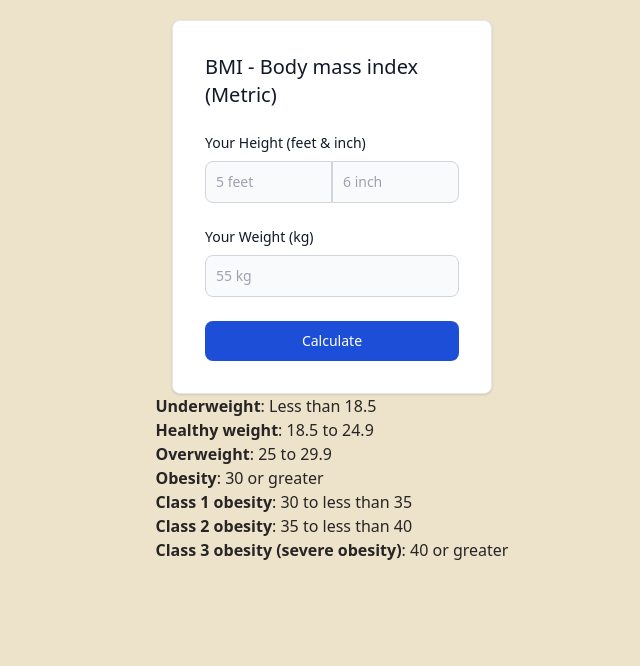
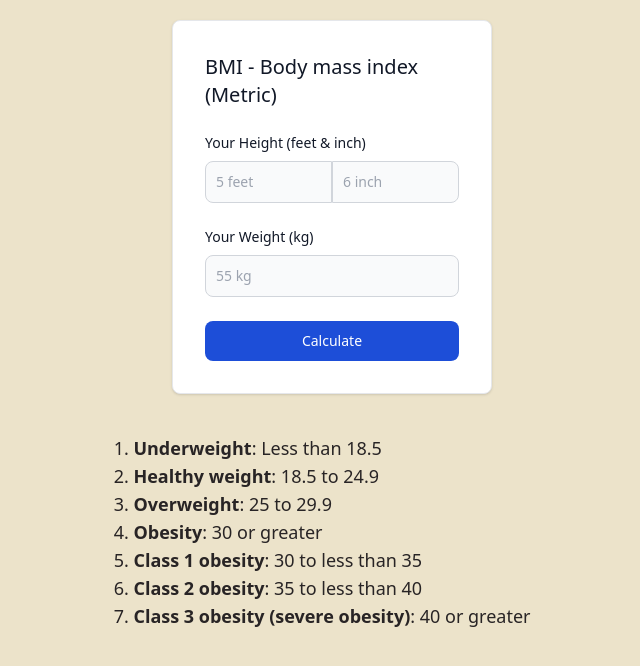
Before and after one commit to rakib00-dev/react-bmi-00, a React (Vite) app: page / in a window 1280 px wide. Shown: the top 666 px of the page, without its empty margins (308-948 px from the left). Built offline with nearby package versions, Linux system fonts and the light colour scheme.

Commit message:
added numbers to the list

```diff
--- a/src/App.jsx
+++ b/src/App.jsx
@@ -2,33 +2,33 @@ import Card from './Components/Card';
 
 function App() {
   return (
-    <div className="flex flex-col justify-center items-center mt-5 mb-5 m-auto w-11/12">
+    <div className="flex flex-col justify-center items-center mt-5 mb-5 m-auto w-11/12 gap-5">
       <Card />
 
       {/* BMI Charts */}
-      <ul>
-        <li>
+      <ol className="text-sm md:text-lg list-decimal p-5 ">
+        <li className="">
           <strong>Underweight</strong>: Less than 18.5
         </li>
-        <li>
+        <li className="">
           <strong>Healthy weight</strong>: 18.5 to 24.9
         </li>
-        <li>
+        <li className="">
           <strong>Overweight</strong>: 25 to 29.9
         </li>
-        <li>
+        <li className="">
           <strong>Obesity</strong>: 30 or greater
         </li>
-        <li>
+        <li className="">
           <strong>Class 1 obesity</strong>: 30 to less than 35
         </li>
-        <li>
+        <li className="">
           <strong>Class 2 obesity</strong>: 35 to less than 40
         </li>
-        <li>
+        <li className="">
           <strong>Class 3 obesity (severe obesity)</strong>: 40 or greater
         </li>
-      </ul>
+      </ol>
 
       {/* result */}
       <div>
```
